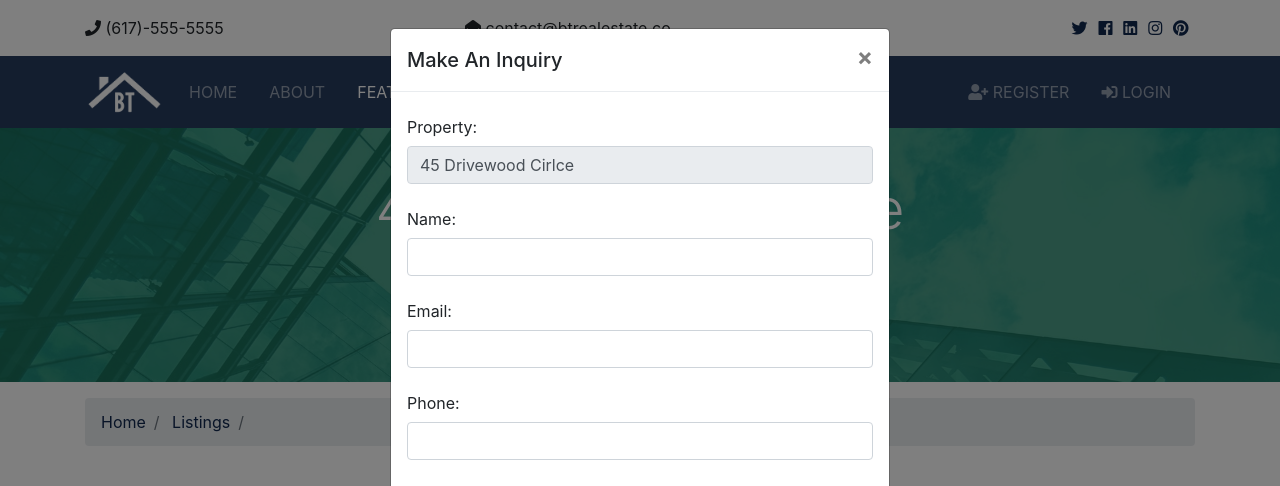
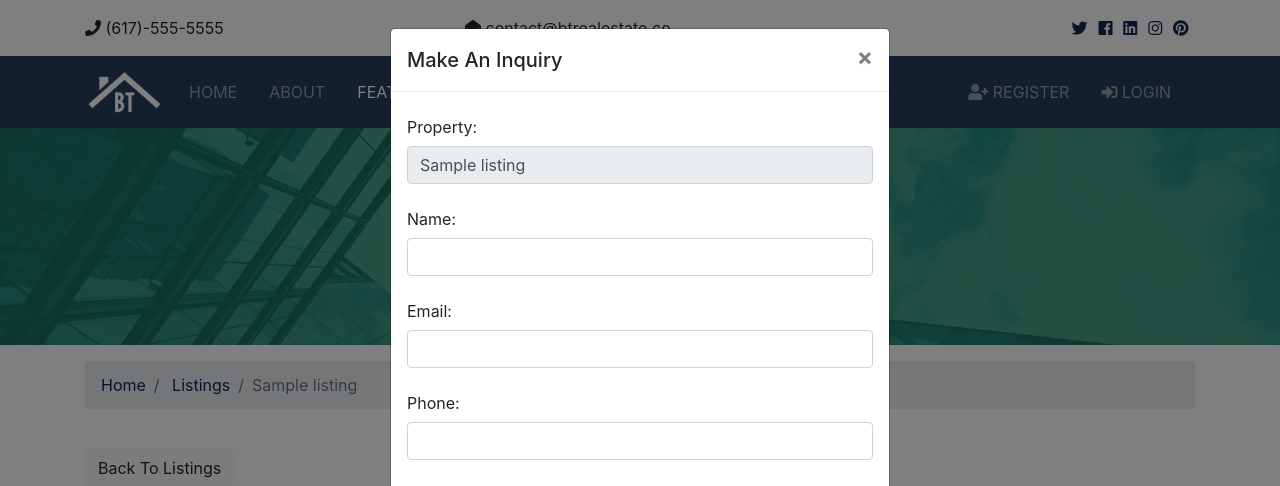
Before and after one commit to ahmad-athra/Python-Django-Dev-To-Deployment-Course, a Django app: page /listings/1 in a window 1280 px wide, after a click on "Make An Inquiry". Shown: the top 486 px of the page. Run offline with Django 5.2, Linux system fonts and the light colour scheme; tables that the repository leaves empty hold one stand-in row (values such as "Sample post"); grey boxes marked "Sample" are stand-in pictures; some libraries are stand-ins or nearby versions.

Commit message:
feat(listing): Single Listing Page

```diff
--- a/listings/views.py
+++ b/listings/views.py
@@ -2,6 +2,8 @@ from django.http import HttpRequest
 from django.shortcuts import render
 from django.core.paginator import Paginator, EmptyPage, PageNotAnInteger
 from .models import Listing
+from realtors.models import Realtor
+from django.shortcuts import get_object_or_404
 
 # Create your views here.
 def index(request: HttpRequest):
@@ -20,10 +22,10 @@ def index(request: HttpRequest):
     return render(request, 'listings/listings.html', context)
 
 def listing(request, listing_id):
-    listing = Listing.objects.filter(pk=listing_id)
+    # listing = Listing.objects.get(pk=listing_id)
+    # context = {'listing': listing}
 
-    print(listing_id)
-    print(listing)
+    listing = get_object_or_404(Listing, pk=listing_id)
     context = {'listing': listing}
 
     return render(request, 'listings/listing.html', context)
--- a/templates/listings/listing.html
+++ b/templates/listings/listing.html
@@ -7,10 +7,9 @@
     <div class="container">
       <div class="row text-center">
         <div class="col-md-12">
-          <h1 class="display-4">45 Drivewood Circle{{listing.title}}</h1>
-          <pre>{{listing}}</pre>
+          <h1 class="display-4">{{listing.title}}</h1>
           <p class="lead">
-            <i class="fas fa-map-marker"></i> Norwood MA, 02062{{listing.address}}</p>
+            <i class="fas fa-map-marker"></i> {{listing.address}}</p>
         </div>
       </div>
     </div>
@@ -27,7 +26,7 @@
           <li class="breadcrumb-item">
             <a href="{% url 'listings' %}">Listings</a>
           </li>
-          <li class="breadcrumb-item active">{{listing.address}}</li>
+          <li class="breadcrumb-item active">{{listing.title}}</li>
         </ol>
       </nav>
     </div>
@@ -40,39 +39,51 @@
       <div class="row">
         <div class="col-md-9">
           <!-- Home Main Image -->
-          <img src="{{listing.photo_main.url}}" alt="" class="img-main img-fluid mb-3">
+          <img src="{{ listing.photo_main.url }}" alt="" class="img-main img-fluid mb-3">
           <!-- Thumbnails -->
           <div class="row mb-5 thumbs">
+            {% if listing.photo_1 %}
             <div class="col-md-2">
               <a href="{{listing.photo_1.url}}" data-lightbox="home-images">
                 <img src="{{listing.photo_1.url}}" alt="" class="img-fluid">
               </a>
             </div>
+            {% endif %}
+            {% if listing.photo_2 %}
             <div class="col-md-2">
               <a href="{{listing.photo_2.url}}" data-lightbox="home-images">
                 <img src="{{listing.photo_2.url}}" alt="" class="img-fluid">
               </a>
             </div>
+            {% endif %}
+            {% if listing.photo_3 %}
             <div class="col-md-2">
               <a href="{{listing.photo_3.url}}" data-lightbox="home-images">
                 <img src="{{listing.photo_3.url}}" alt="" class="img-fluid">
               </a>
             </div>
+            {% endif %}
+            {% if listing.photo_4 %}
             <div class="col-md-2">
               <a href="{{listing.photo_4.url}}" data-lightbox="home-images">
                 <img src="{{listing.photo_4.url}}" alt="" class="img-fluid">
               </a>
             </div>
+            {% endif %}
+            {% if listing.photo_5 %}
             <div class="col-md-2">
               <a href="{{listing.photo_5.url}}" data-lightbox="home-images">
                 <img src="{{listing.photo_5.url}}" alt="" class="img-fluid">
               </a>
             </div>
+            {% endif %}
+            {% if listing.photo_6 %}
             <div class="col-md-2">
               <a href="{{listing.photo_6.url}}" data-lightbox="home-images">
                 <img src="{{listing.photo_6.url}}" alt="" class="img-fluid">
               </a>
             </div>
+            {% endif %}
           </div>
           <!-- Fields -->
           <div class="row mb-5 fields">
@@ -132,10 +143,10 @@
         </div>
         <div class="col-md-3">
           <div class="card mb-3">
-            <img class="card-img-top" src="assets/img/realtors/kyle.jpg" alt="Seller of the month">
+            <img class="card-img-top" src="{{listing.realtor.photo.url}}" alt="{{listing.realtor.name}}">
             <div class="card-body">
               <h5 class="card-title">Property Realtor</h5>
-              <h6 class="text-secondary">Kyle Brown</h6>
+              <h6 class="text-secondary">{{listing.realtor.name}}</h6>
             </div>
           </div>
           <button class="btn-primary btn-block btn-lg" data-toggle="modal" data-target="#inquiryModal">Make An Inquiry</button>
@@ -158,7 +169,7 @@
           <form>
             <div class="form-group">
               <label for="property_name" class="col-form-label">Property:</label>
-              <input type="text" name="listing" class="form-control" value="45 Drivewood Cirlce" disabled>
+              <input type="text" name="listing" class="form-control" value="{{listing.title}}" disabled>
             </div>
             <div class="form-group">
               <label for="name" class="col-form-label">Name:</label>
```
